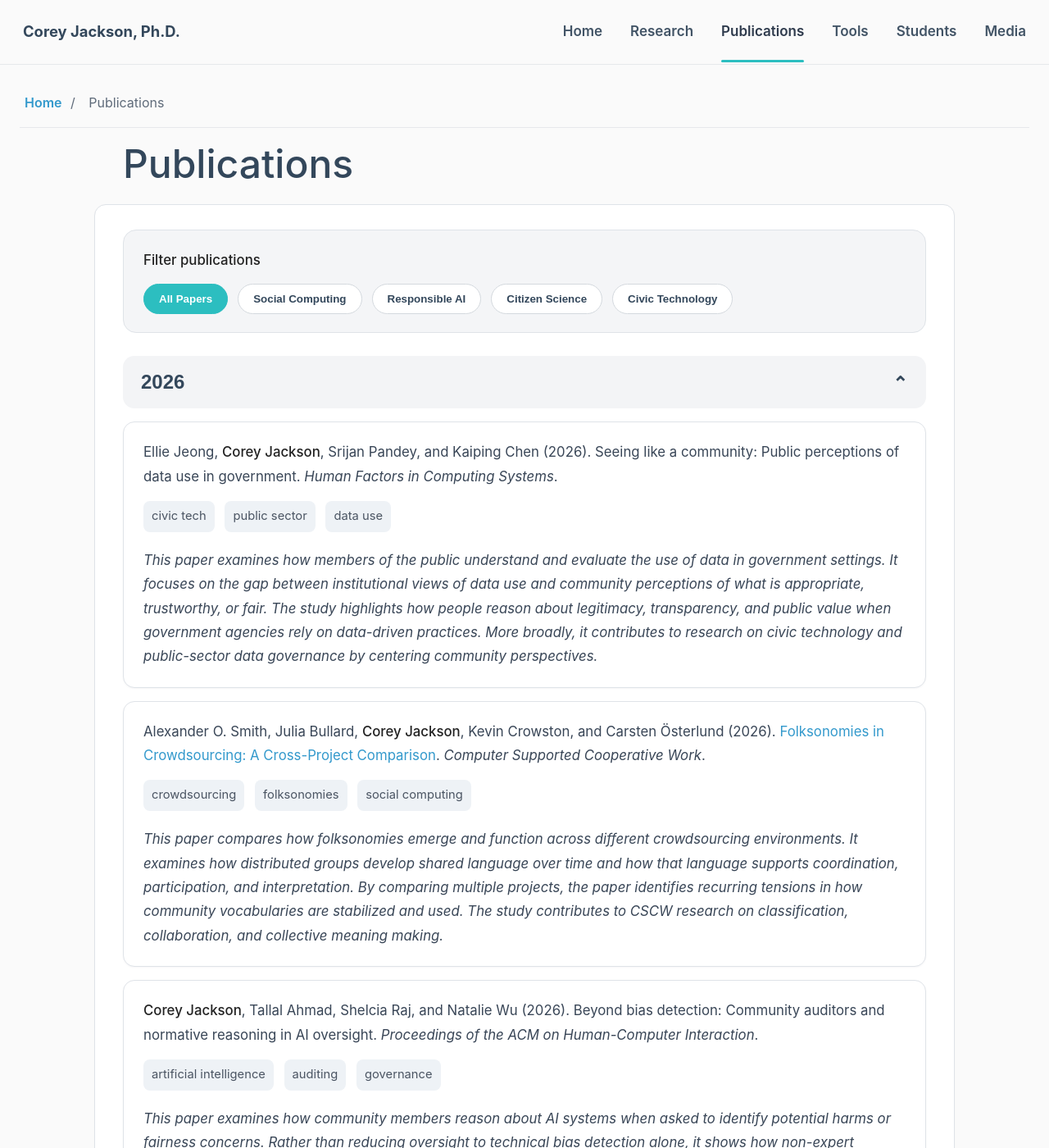
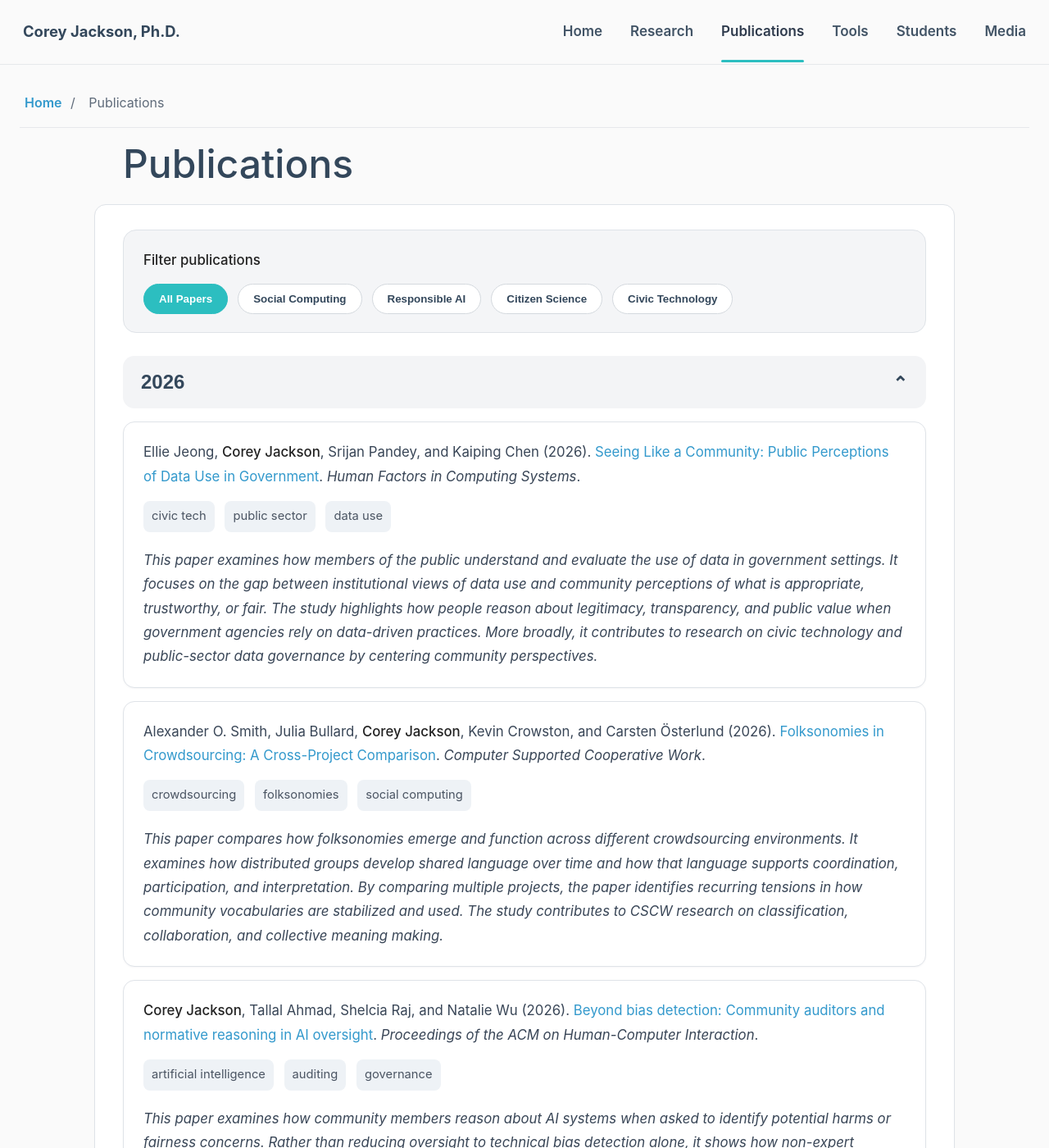
Before and after one commit to cjacks04/cjacks04.github.io, a Jekyll site: the page built from publications.md, in a window 1280 px wide and 1400 px high. Shown: the whole window at 82% size. Built offline with Jekyll 4.4.1, drawn with Linux system fonts in a browser that asks for light colours; nearby versions of some CDN libraries; a style sheet for code colours, icons or effects is not loaded; part of the change alters nothing that is shown.

Commit message:
update pubs

```diff
--- a/_data/publications.yml
+++ b/_data/publications.yml
@@ -1,4 +1,4 @@
-- title: "Seeing like a community: Public perceptions of data use in government"
+- title: "Seeing Like a Community: Public Perceptions of Data Use in Government"
   year: 2026
   authors: "Ellie Jeong, Corey Jackson, Srijan Pandey, and Kaiping Chen"
   venue: "Human Factors in Computing Systems"
@@ -8,7 +8,7 @@
     - public sector
     - data use
   note: "This paper examines how members of the public understand and evaluate the use of data in government settings. It focuses on the gap between institutional views of data use and community perceptions of what is appropriate, trustworthy, or fair. The study highlights how people reason about legitimacy, transparency, and public value when government agencies rely on data-driven practices. More broadly, it contributes to research on civic technology and public-sector data governance by centering community perspectives."
-  links: []
+  links: "https://dl.acm.org/doi/10.1145/3772318.3790756"
 
 - title: "Folksonomies in Crowdsourcing: A Cross-Project Comparison"
   year: 2026
@@ -33,7 +33,7 @@
     - auditing
     - governance
   note: "This paper examines how community members reason about AI systems when asked to identify potential harms or fairness concerns. Rather than reducing oversight to technical bias detection alone, it shows how non-expert auditors bring contextual judgment and normative reasoning to the evaluation process. The paper argues that public-facing AI oversight benefits from forms of subjectivity that are often treated as noise in technical evaluation. It contributes to responsible AI research by reframing auditing as a participatory and value-laden practice."
-  links: []
+  links: "https://camps.aptaracorp.com/ACM_PMS/PMS/ACM/PACMHCI/PACMHCIV10I2/3757/4a2969fe-ed4e-11f0-957d-16ffd757ba29/OUT/PACMHCIv10i2-3757.html"
 
 - title: "Trace methods: Probing the apparatus"
   year: 2026
```
